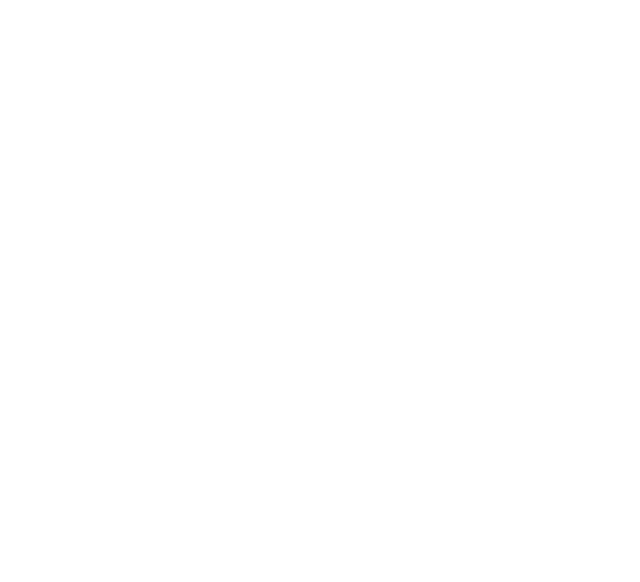
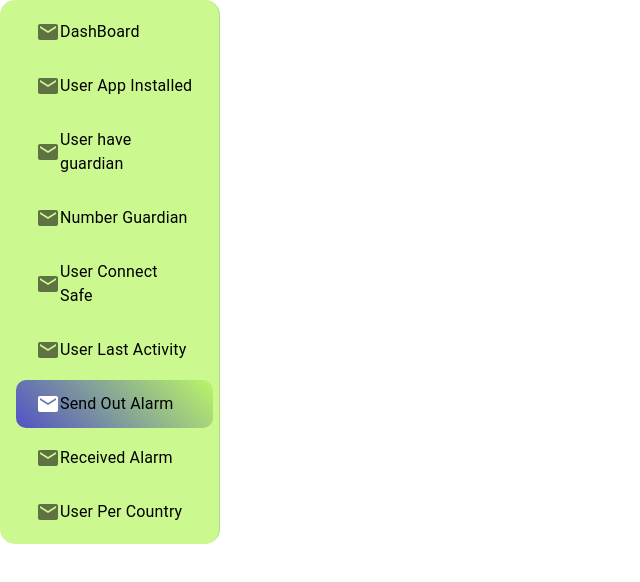
Before and after one commit to TTTM-Mavericks/whear-app-web-version, a React (Create React App) app: page /send-out-alarm in a window 1280 px wide. Before the commit this address had no page. Shown: the top 582 px of the page, without its empty margins (0-640 px from the left). Built offline with nearby package versions, Linux system fonts and the light colour scheme.

Commit message:
[FE0013] Fixing Some Bugs

```diff
--- a/src/App.js
+++ b/src/App.js
@@ -7,6 +7,14 @@
       <BrowserRouter>
         <Routes>
           <Route path='/admin-manager' element={<AdminDashboard></AdminDashboard>}></Route>
+          <Route path='/user-app-installed' element={<AdminDashboard></AdminDashboard>}></Route>
+          <Route path='/user-have-guardian' element={<AdminDashboard></AdminDashboard>}></Route>
+          <Route path='/number-of-guardian' element={<AdminDashboard></AdminDashboard>}></Route>
+          <Route path='/user-connect-safe' element={<AdminDashboard></AdminDashboard>}></Route>
+          <Route path='/user-last-week-activity' element={<AdminDashboard></AdminDashboard>}></Route>
+          <Route path='/send-out-alarm' element={<AdminDashboard></AdminDashboard>}></Route>
+          <Route path='/received-alarm' element={<AdminDashboard></AdminDashboard>}></Route>
+          <Route path='/user-per-country' element={<AdminDashboard></AdminDashboard>}></Route>
         </Routes>
       </BrowserRouter>
     </div>
--- a/src/components/Dashboard/AdminDashboard.tsx
+++ b/src/components/Dashboard/AdminDashboard.tsx
@@ -6,10 +6,9 @@
 const AdminDashboard: React.FC = () => {
     return (
         <div>
-            <Header />
+            {/* <Header /> */}
             <MenuAdmin />
-            <p>This is admin dashboard</p>
-            <Footer />
+            {/* <Footer /> */}
         </div>
     );
 }
--- a/src/components/Menu/Menu.css
+++ b/src/components/Menu/Menu.css
@@ -1,10 +1,20 @@
+.MuiPaper-root {
+    background-color: rgba(186, 246, 103, 0.73) !important;
+    border-radius: 15px;
+    height: auto !important;
+}
+
 .list_menu_choice:hover {
     background: linear-gradient(45deg, #5151C6, #BAF667);
     color: white !important;
+    border-radius: 10px;
+
 }
 
 .active .menuicon {
     background: linear-gradient(45deg, #5151C6, #BAF667);
+    border-radius: 10px;
+
 }
 
 .active .dashboardicon {
--- a/src/components/Menu/MenuAdmin.tsx
+++ b/src/components/Menu/MenuAdmin.tsx
@@ -1,9 +1,7 @@
 import * as React from 'react';
 import './Menu.css';
-import { styled } from '@mui/material/styles';
 import { NavLink } from 'react-router-dom';
 import { Drawer } from '@mui/material';
-import Box from '@mui/material/Box';
 import List from '@mui/material/List';
 import ListItem from '@mui/material/ListItem';
 import ListItemButton from '@mui/material/ListItemButton';
@@ -11,21 +9,11 @@
 import ListItemText from '@mui/material/ListItemText';
 import MailIcon from '@mui/icons-material/Mail';
 
-const DrawerHeader = styled('div')(({ theme }) => ({
-    display: 'flex',
-    alignItems: 'center',
-    justifyContent: 'flex-end',
-    padding: theme.spacing(0, 1),
-    // necessary for content to be below app bar
-    ...theme.mixins.toolbar,
-}));
-
 const MenuAdmin: React.FC = () => {
     return (
-        <Box sx={{ display: 'flex', backgroundColor: "#BAF667" }}>
-            <Drawer variant="permanent" style={{ backgroundColor: "#BAF667" }}>
+        <Drawer variant="permanent">
             {/* LIST MENU CHOICE */}
-                <NavLink to="/admin-manager" style={{ textDecoration: "none", color: "white", width: "100%", marginLeft: "1rem" }}>
+            <NavLink to="/admin-manager" style={{ textDecoration: "none", color: "black", width: "90%", marginLeft: "1rem" }}>
                 <List>
                     <ListItem disablePadding sx={{ display: 'block' }} className='list_menu_choice'>
                         <ListItemButton
@@ -48,7 +36,7 @@
                     </ListItem>
                 </List>
             </NavLink>
-                <NavLink to="/user-app-installed" style={{ textDecoration: "none", color: "black", width: "80%", marginLeft: "1rem", marginTop: "-10px" }}>
+            <NavLink to="/user-app-installed" style={{ textDecoration: "none", color: "black", width: "90%", marginLeft: "1rem", marginTop: "-10px" }}>
                 <List>
                     <ListItem disablePadding sx={{ display: 'block' }} className='list_menu_choice'>
                         <ListItemButton
@@ -72,7 +60,7 @@
                 </List>
             </NavLink>
 
-                <NavLink to="/user-have-guardian" style={{ textDecoration: "none", color: "black", width: "80%", marginLeft: "1rem", marginTop: "-10px" }}>
+            <NavLink to="/user-have-guardian" style={{ textDecoration: "none", color: "black", width: "90%", marginLeft: "1rem", marginTop: "-10px" }}>
                 <List>
                     <ListItem disablePadding sx={{ display: 'block' }} className='list_menu_choice'>
                         <ListItemButton
@@ -96,7 +84,7 @@
                 </List>
             </NavLink>
 
-                <NavLink to="/number-of-guardian" style={{ textDecoration: "none", color: "black", width: "80%", marginLeft: "1rem", marginTop: "-10px" }}>
+            <NavLink to="/number-of-guardian" style={{ textDecoration: "none", color: "black", width: "90%", marginLeft: "1rem", marginTop: "-10px" }}>
                 <List>
                     <ListItem disablePadding sx={{ display: 'block' }} className='list_menu_choice'>
                         <ListItemButton
@@ -115,13 +103,13 @@
                             >
                                 <MailIcon className='dashboardicon' />
                             </ListItemIcon>
-                                <ListItemText primary="number of guardian" />
+                            <ListItemText primary="Number Guardian" />
                         </ListItemButton>
                     </ListItem>
                 </List>
             </NavLink>
 
-                <NavLink to="/user-connect-safe" style={{ textDecoration: "none", color: "black", width: "80%", marginLeft: "1rem", marginTop: "-10px" }}>
+            <NavLink to="/user-connect-safe" style={{ textDecoration: "none", color: "black", width: "90%", marginLeft: "1rem", marginTop: "-10px" }}>
                 <List>
                     <ListItem disablePadding sx={{ display: 'block' }} className='list_menu_choice'>
                         <ListItemButton
@@ -140,13 +128,13 @@
                             >
                                 <MailIcon className='dashboardicon' />
                             </ListItemIcon>
-                                <ListItemText primary="user connect safe" />
+                            <ListItemText primary="User Connect Safe" />
                         </ListItemButton>
                     </ListItem>
                 </List>
             </NavLink>
 
-                <NavLink to="/user-last-week-activity" style={{ textDecoration: "none", color: "black", width: "80%", marginLeft: "1rem", marginTop: "-10px" }}>
+            <NavLink to="/user-last-week-activity" style={{ textDecoration: "none", color: "black", width: "90%", marginLeft: "1rem", marginTop: "-10px" }}>
                 <List>
                     <ListItem disablePadding sx={{ display: 'block' }} className='list_menu_choice'>
                         <ListItemButton
@@ -165,13 +153,13 @@
                             >
                                 <MailIcon className='dashboardicon' />
                             </ListItemIcon>
-                                <ListItemText primary="user last week activity" />
+                            <ListItemText primary="User Last Activity" />
                         </ListItemButton>
                     </ListItem>
                 </List>
             </NavLink>
 
-                <NavLink to="/send out alarm" style={{ textDecoration: "none", color: "black", width: "80%", marginLeft: "1rem", marginTop: "-10px" }}>
+            <NavLink to="/send-out-alarm" style={{ textDecoration: "none", color: "black", width: "90%", marginLeft: "1rem", marginTop: "-10px" }}>
                 <List>
                     <ListItem disablePadding sx={{ display: 'block' }} className='list_menu_choice'>
                         <ListItemButton
@@ -190,13 +178,13 @@
                             >
                                 <MailIcon className='dashboardicon' />
                             </ListItemIcon>
-                                <ListItemText primary="send out alarm" />
+                            <ListItemText primary="Send Out Alarm" />
                         </ListItemButton>
                     </ListItem>
                 </List>
             </NavLink>
 
-                <NavLink to="/received-alarm" style={{ textDecoration: "none", color: "black", width: "80%", marginLeft: "1rem", marginTop: "-10px" }}>
+            <NavLink to="/received-alarm" style={{ textDecoration: "none", color: "black", width: "90%", marginLeft: "1rem", marginTop: "-10px" }}>
                 <List>
                     <ListItem disablePadding sx={{ display: 'block' }} className='list_menu_choice'>
                         <ListItemButton
@@ -215,13 +203,13 @@
                             >
                                 <MailIcon className='dashboardicon' />
                             </ListItemIcon>
-                                <ListItemText primary="received alarm" />
+                            <ListItemText primary="Received Alarm" />
                         </ListItemButton>
                     </ListItem>
                 </List>
             </NavLink>
 
-                <NavLink to="/user-per-country" style={{ textDecoration: "none", color: "black", width: "80%", marginLeft: "1rem", marginTop: "-10px" }}>
+            <NavLink to="/user-per-country" style={{ textDecoration: "none", color: "black", width: "90%", marginLeft: "1rem", marginTop: "-10px" }}>
                 <List>
                     <ListItem disablePadding sx={{ display: 'block' }} className='list_menu_choice'>
                         <ListItemButton
@@ -240,14 +228,13 @@
                             >
                                 <MailIcon className='dashboardicon' />
                             </ListItemIcon>
-                                <ListItemText primary="user per country" />
+                            <ListItemText primary="User Per Country" />
                         </ListItemButton>
                     </ListItem>
                 </List>
             </NavLink>
             {/* END LIST MENU CHOICE */}
         </Drawer>
-        </Box>
     );
 }
 
```
Lines whose indentation alone changed are shown as unchanged.
